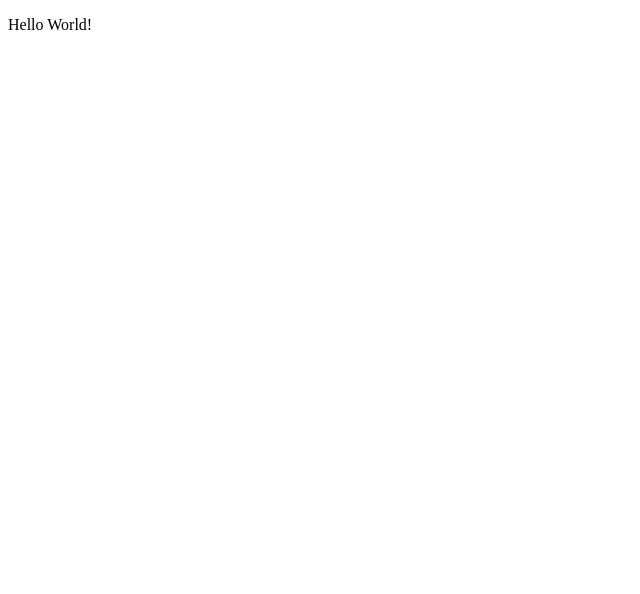
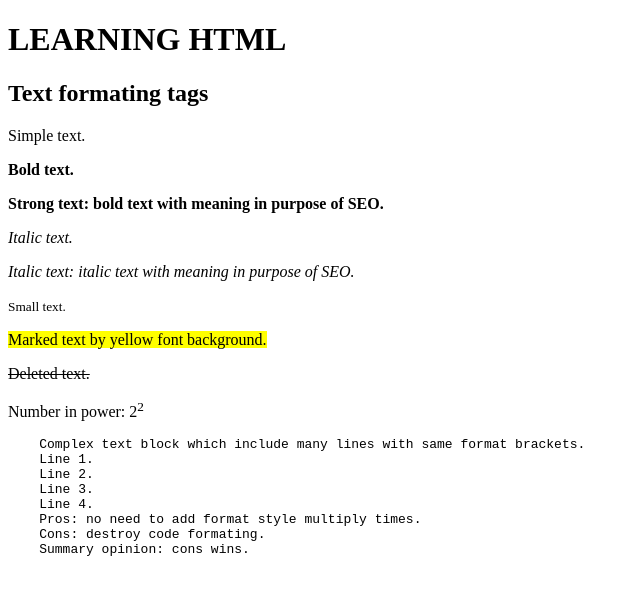
Before and after one commit to IMigushin/learninghtml, a plain HTML site: page index.html in a window 1280 px wide. Shown: the whole page, without its empty margins (0-640 px from the left). Drawn offline with Linux system fonts and the light colour scheme.

Commit message:
Updated text formating tags

```diff
--- a/index.html
+++ b/index.html
@@ -1,10 +1,36 @@
 <!DOCTYPE html>
 <html lang="en" dir="ltr">
-  <head>
-    <meta charset="utf-8">
-    <title></title>
-  </head>
-  <body>
-<p>Hello World!</p>
-  </body>
+
+<head>
+  <meta charset="utf-8">
+  <title>Learning HTML</title>
+</head>
+
+<body>
+  <h1>LEARNING HTML</h1>
+  <h2>Text formating tags</h2>
+  <p>Simple text.</p>
+  <p><b>Bold text.</b></p>
+  <p><strong>Strong text: bold text with meaning in purpose of SEO.</strong></p>
+  <p><i>Italic text.</i></p>
+  <p><em>Italic text: italic text with meaning in purpose of SEO.</em></p>
+  <p><small>Small text.</small></p>
+  <p><mark>Marked text by yellow font background.</mark></p>
+  <p><del>Deleted text.</del></p>
+  <p>Number in power: 2<sup></2sup>2</p>
+  <p></p>
+  <p>
+  <pre>
+    Complex text block which include many lines with same format brackets.
+    Line 1.
+    Line 2.
+    Line 3.
+    Line 4.
+    Pros: no need to add format style multiply times.
+    Cons: destroy code formating.
+    Summary opinion: cons wins.
+  </pre>
+  </p>
+</body>
+
 </html>
```
